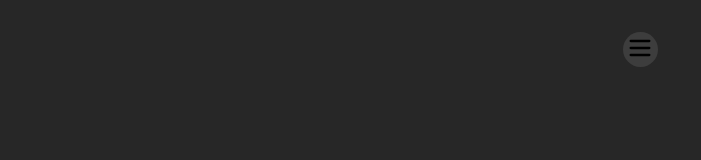
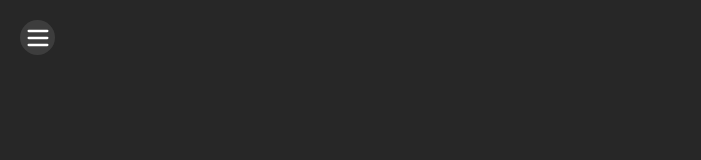
Before and after one commit to okotinek1313/Tablet-Frontend, a React (Vite) app: page / in a window 1280 px wide. Shown: the top 160 px of the page, without its empty margins (0-701 px from the left). Built offline with nearby package versions, Linux system fonts and the light colour scheme.

Commit message:
Added Sidebar

```diff
--- a/src/components/sidebar/sidebar.css
+++ b/src/components/sidebar/sidebar.css
@@ -0,0 +1,44 @@
+/* Toggle Button */
+#toggleSidebar.sidebar-toggle {
+  position: fixed;
+  left: 20px;
+  top: 20px;
+  z-index: 1000; /* Higher than everything */
+  background-color: rgba(255,255,255,0.1);
+  border-radius: 50%;
+  border: none;
+  width: 35px;
+  height: 35px;
+  display: flex;
+  align-items: center;
+  justify-content: center;
+  color: white;
+  cursor: pointer;
+  transition: background-color 0.5s, transform 0.3s ease;
+}
+
+#toggleSidebar.sidebar-toggle.open {
+  transform: translateX(250px); /* Move with sidebar */
+}
+
+#toggleSidebar.sidebar-toggle:hover {
+  background-color:rgba(255,255,255,0.3)
+}
+
+/* Sidebar */
+.sidebar {
+  position: fixed;
+  top: 0;
+  left: -250px;
+  width: 250px;
+  height: 100vh;
+  background: #2d2d2d;
+  z-index: 900; /* Below button */
+  transition: left 0.3s ease;
+}
+
+.sidebar.open {
+  left: 0;
+}
+
+/* Other styles remain the same */
--- a/src/components/sidebar/sidebar.tsx
+++ b/src/components/sidebar/sidebar.tsx
@@ -0,0 +1,34 @@
+import type { ReactNode } from 'react';
+import './sidebar.css';
+import * as LucideIcon from 'lucide-react'
+
+type SidebarProps = {
+  isOpen: boolean;
+  onToggle: () => void;
+  children?: ReactNode;
+};
+
+export default function Sidebar({ isOpen, onToggle, children }: SidebarProps) {
+  return (
+    <>
+      {/* Toggle Button - now fixed outside the sidebar */}
+      <button
+        id="toggleSidebar"
+        className={`sidebar-toggle ${isOpen ? 'open' : ''}`}
+        onClick={onToggle}
+      >
+        {isOpen ? <LucideIcon.X size={28}/> : <LucideIcon.Menu size={28}/>}
+      </button>
+
+      {/* Sidebar */}
+      <div className={`sidebar ${isOpen ? 'open' : ''}`}>
+        <nav className="sidebar-content">
+          {children}
+        </nav>
+      </div>
+
+      {/* Overlay */}
+      {isOpen && <div className="sidebar-overlay" onClick={onToggle} />}
+    </>
+  );
+}
--- a/src/css/HomePage.css
+++ b/src/css/HomePage.css
@@ -14,6 +14,9 @@
     border:none;
     width:35px;
     height:35px;
+    position:absolute;
+    left:2%;
+    top:2%;
     align-content:center;
     transition: all 0.5s;
 }
--- a/src/pages/HomePage.tsx
+++ b/src/pages/HomePage.tsx
@@ -1,10 +1,19 @@
-import '../css/HomePage.css'
-import * as LucideIcons from 'lucide-react'
+import { useState } from 'react';
+import Sidebar from '../components/sidebar/sidebar';
+import '../css/HomePage.css';
 
 export default function HomePage() {
+  const [isOpen, setIsOpen] = useState(false);
+
   return (
     <div className="homepage">
-      <button id={"toggleSidebar"}><LucideIcons.Menu size={28}></LucideIcons.Menu></button>
+      <Sidebar
+        isOpen={isOpen}
+        onToggle={() => setIsOpen(!isOpen)}
+      >
+        <a href="/">Home</a>
+        <a href="/apps">Apps</a>
+      </Sidebar>
     </div>
-  )
+  );
 }
```
